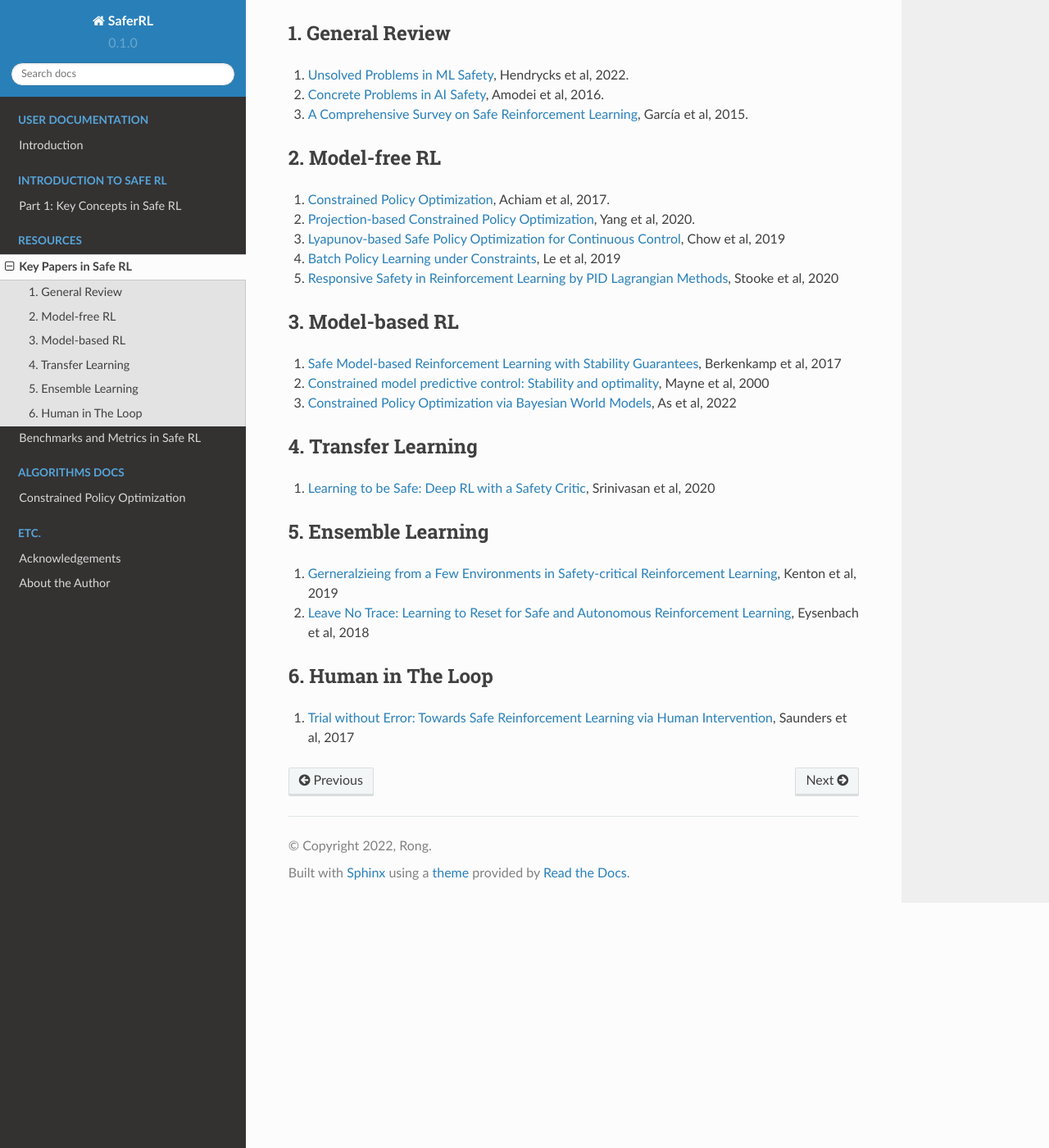
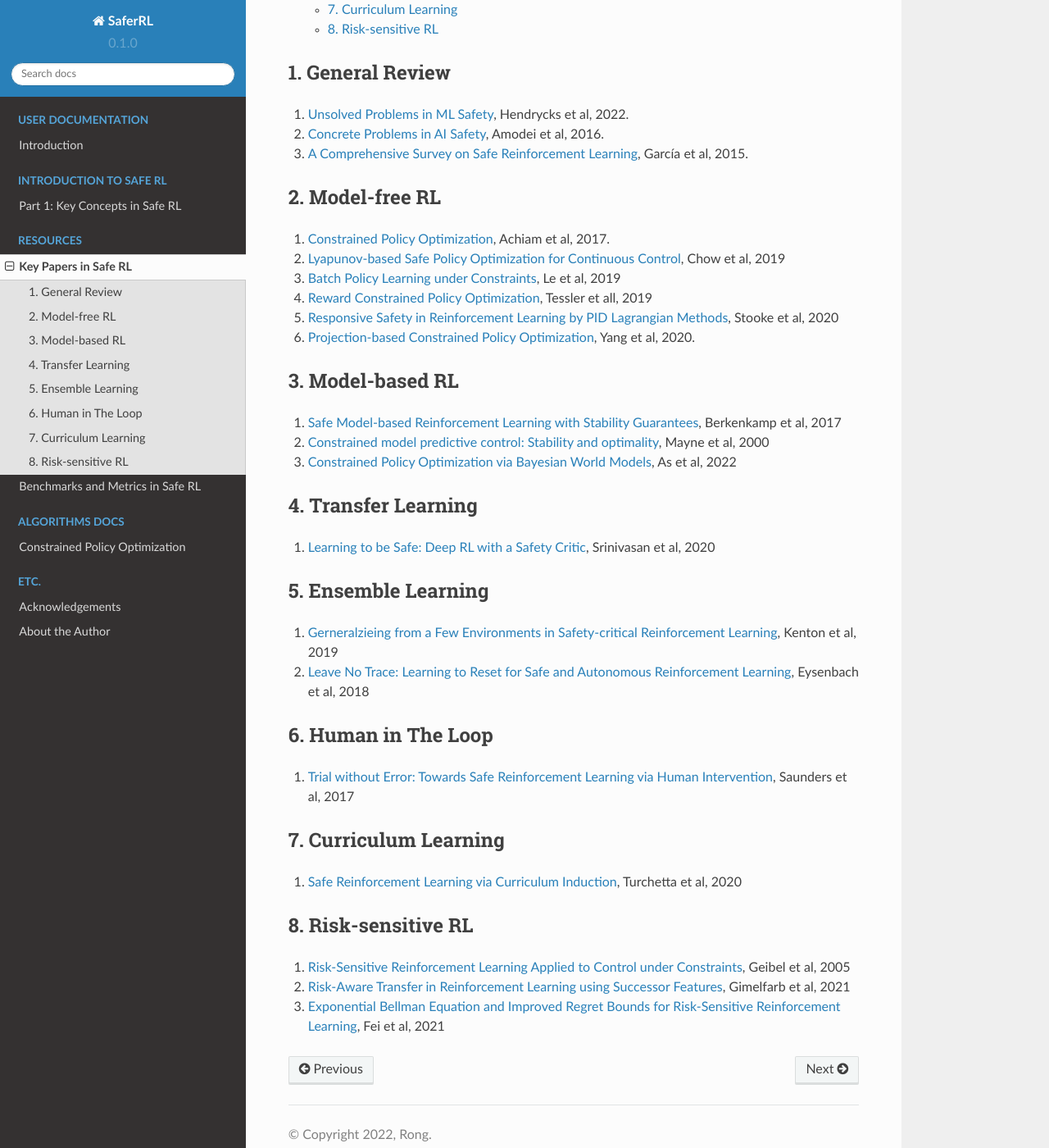
Before and after one commit to RongRG/saferRL, a Sphinx documentation site: the page built from docs/source/saferrl/keypapers.rst, in a window 1280 px wide and 1400 px high, scrolled down 436 px. Shown: the whole window at 82% size. Built offline with Sphinx 7.4.7 and the Read the Docs theme 2.0.0, drawn with Linux system fonts in a browser that asks for light colours.

Commit message:
add risk-sensitive papers

```diff
--- a/docs/source/saferrl/keypapers.rst
+++ b/docs/source/saferrl/keypapers.rst
@@ -21,13 +21,17 @@ What follows is a list of papers in Safe RL that are worth reading. This is *far
 
 #. `Constrained Policy Optimization <http://proceedings.mlr.press/v70/achiam17a/achiam17a.pdf>`_, Achiam et al, 2017.
 
-#. `Projection-based Constrained Policy Optimization <https://openreview.net/pdf?id=rke3TJrtPS>`_, Yang et al, 2020.
-
 #. `Lyapunov-based Safe Policy Optimization for Continuous Control <https://openreview.net/pdf?id=SJgUYBVLsN>`_, Chow et al, 2019
 
 #. `Batch Policy Learning under Constraints <http://proceedings.mlr.press/v97/le19a/le19a.pdf>`_, Le et al, 2019
 
+
+#. `Reward Constrained Policy Optimization <https://openreview.net/pdf?id=SkfrvsA9FX>`_, Tessler et all, 2019
+
 #. `Responsive Safety in Reinforcement Learning by PID Lagrangian Methods <http://proceedings.mlr.press/v119/stooke20a/stooke20a.pdf>`_, Stooke et al, 2020
+
+#. `Projection-based Constrained Policy Optimization <https://openreview.net/pdf?id=rke3TJrtPS>`_, Yang et al, 2020.
+
 
 
 3. Model-based RL
@@ -39,10 +43,12 @@ What follows is a list of papers in Safe RL that are worth reading. This is *far
 
 #. `Constrained Policy Optimization via Bayesian World Models <https://arxiv.org/pdf/2201.09802.pdf>`_, As et al, 2022
 
+
 4. Transfer Learning
 ====================
 
 #. `Learning to be Safe: Deep RL with a Safety Critic <https://arxiv.org/pdf/2010.14603.pdf>`_, Srinivasan et al, 2020
+
 
 5. Ensemble Learning
 ====================
@@ -51,7 +57,24 @@ What follows is a list of papers in Safe RL that are worth reading. This is *far
 
 #. `Leave No Trace: Learning to Reset for Safe and Autonomous Reinforcement Learning <https://openreview.net/pdf?id=S1vuO-bCW>`_, Eysenbach et al, 2018
 
+
 6. Human in The Loop
 ====================
 
 #. `Trial without Error: Towards Safe Reinforcement Learning via Human Intervention <http://arxiv.org/abs/1707.05173>`_, Saunders et al, 2017
+
+
+7. Curriculum Learning
+======================
+
+#. `Safe Reinforcement Learning via Curriculum Induction <https://proceedings.neurips.cc/paper/2020/file/8df6a65941e4c9da40a4fb899de65c55-Paper.pdf>`_, Turchetta et al, 2020
+
+
+8. Risk-sensitive RL
+====================
+
+#. `Risk-Sensitive Reinforcement Learning Applied to Control under Constraints <https://www.aaai.org/Papers/JAIR/Vol24/JAIR-2403.pdf>`_, Geibel et al, 2005
+
+#. `Risk-Aware Transfer in Reinforcement Learning using Successor Features <https://proceedings.neurips.cc/paper/2021/file/90610aa0e24f63ec6d2637e06f9b9af2-Paper.pdf>`_, Gimelfarb et al, 2021
+
+#. `Exponential Bellman Equation and Improved Regret Bounds for Risk-Sensitive Reinforcement Learning <https://proceedings.neurips.cc/paper/2021/file/ab6439fa2daf0246f92eea433bca5ac4-Paper.pdf>`_, Fei et al, 2021
```
